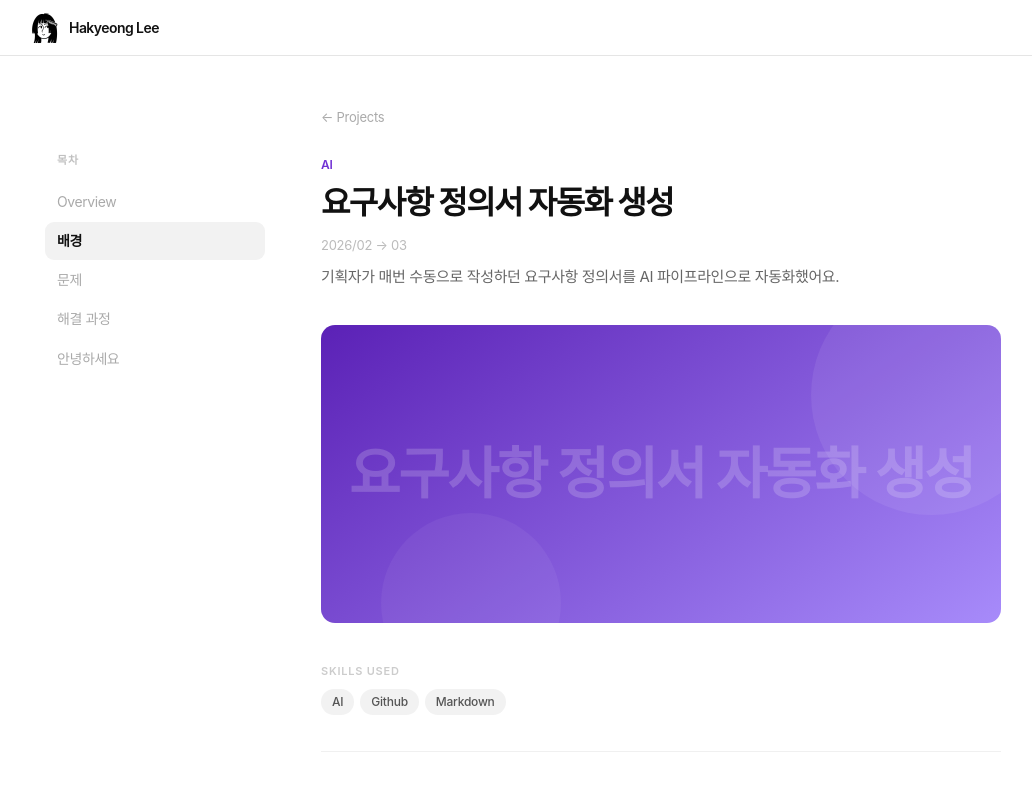
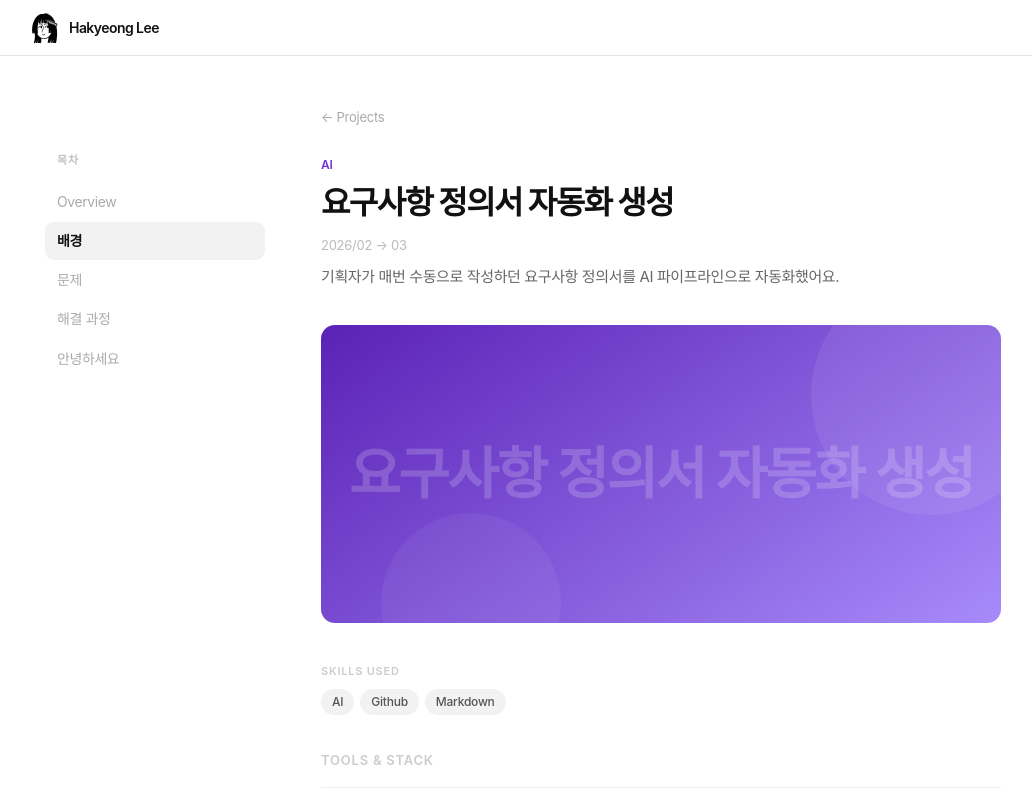
Before and after one commit to haeilylee/Portfolio, a Next.js app: page /projects/ai-requirements in a window 1280 px wide. Shown: the top 794 px of the page, without its empty margins (19-1051 px from the left). Built offline with nearby package versions, Linux system fonts and the light colour scheme; a web font is replaced by a local one.

Commit message:
Remove divider between Skills used and Tools & Stack
Co-Authored-By: Claude Sonnet 4.6 <noreply@anthropic.com>

```diff
--- a/src/app/projects/[slug]/page.tsx
+++ b/src/app/projects/[slug]/page.tsx
@@ -414,8 +414,6 @@ export default async function ProjectDetailPage({
             </div>
           </div>
 
-          <hr style={{ border: "none", borderTop: "1px solid #f0f0f0", margin: "0 0 40px" }} />
-
           {/* Tools & Stack */}
           <section style={{ marginBottom: "48px" }}>
             <h2 style={{ fontSize: "13px", textTransform: "uppercase", letterSpacing: "0.06em", color: "#ccc", fontWeight: 600, margin: "0 0 16px" }}>
```
